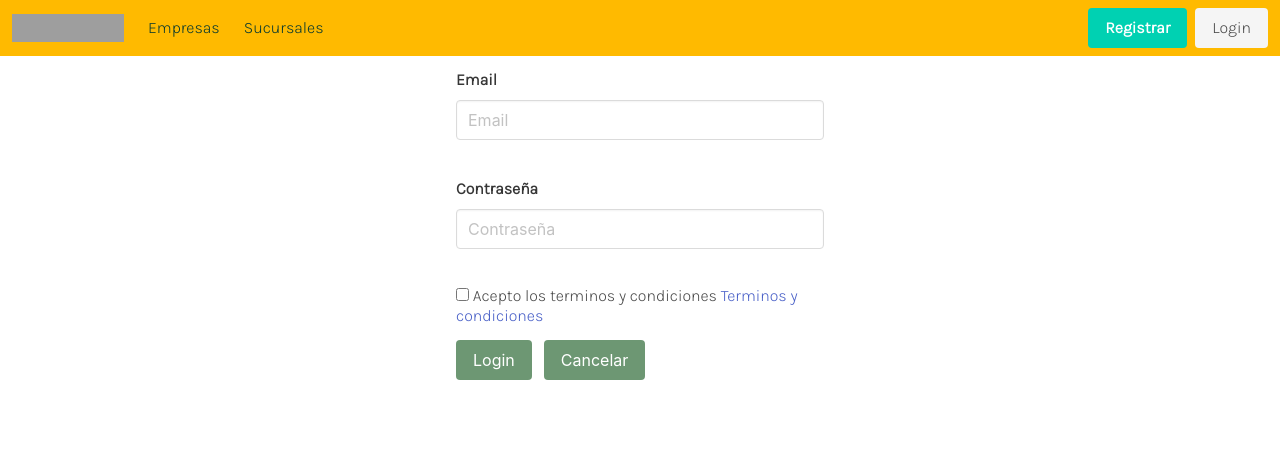
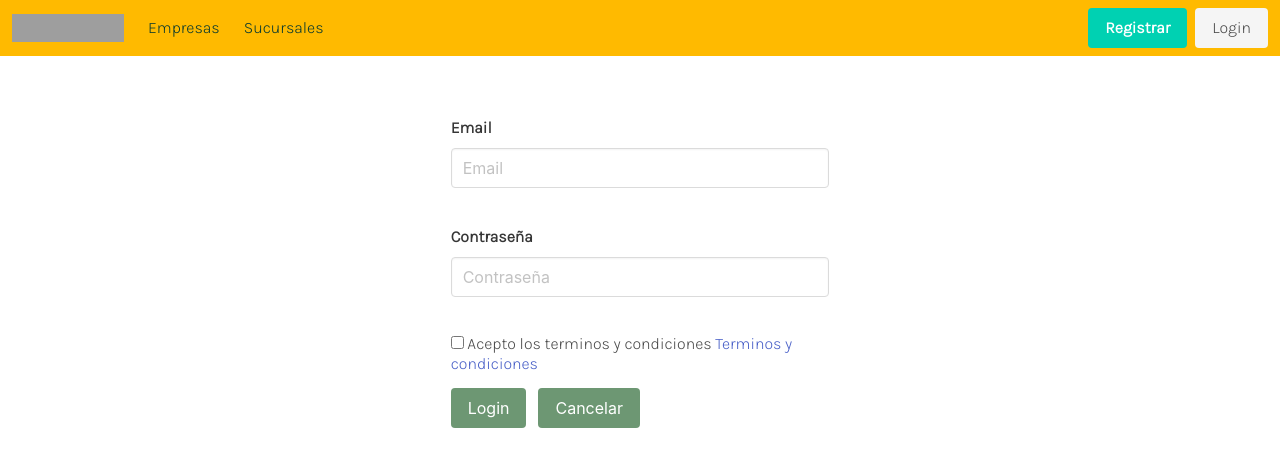
Before and after one commit to plancerio2020255/empleadosAngular, an Angular app in the folder EmpleadosAngular/empleadosAngular/: page /login in a window 1280 px wide. Shown: the top 466 px of the page. Built offline with nearby package versions, Linux system fonts and the light colour scheme; grey boxes are pictures that could not be loaded.

Commit message:
Update login.component.html

```diff
--- a/EmpleadosAngular/empleadosAngular/src/app/components/login/login.component.html
+++ b/EmpleadosAngular/empleadosAngular/src/app/components/login/login.component.html
@@ -1,7 +1,8 @@
-<body class="Body">
-<div class="container is-widescreen is-primary">
+
+<div class="section">
+<div class="container is-fullhd">
 	<div class="columns is-centered">
-		<div class="column is-4 is-half is-centered">
+		<div class="column is-4 is-half ">
 			<div class="field">
 
 			</div>
@@ -49,4 +50,4 @@
 		</div>
 	</div>
 </div>
-</body>
+</div>
```
